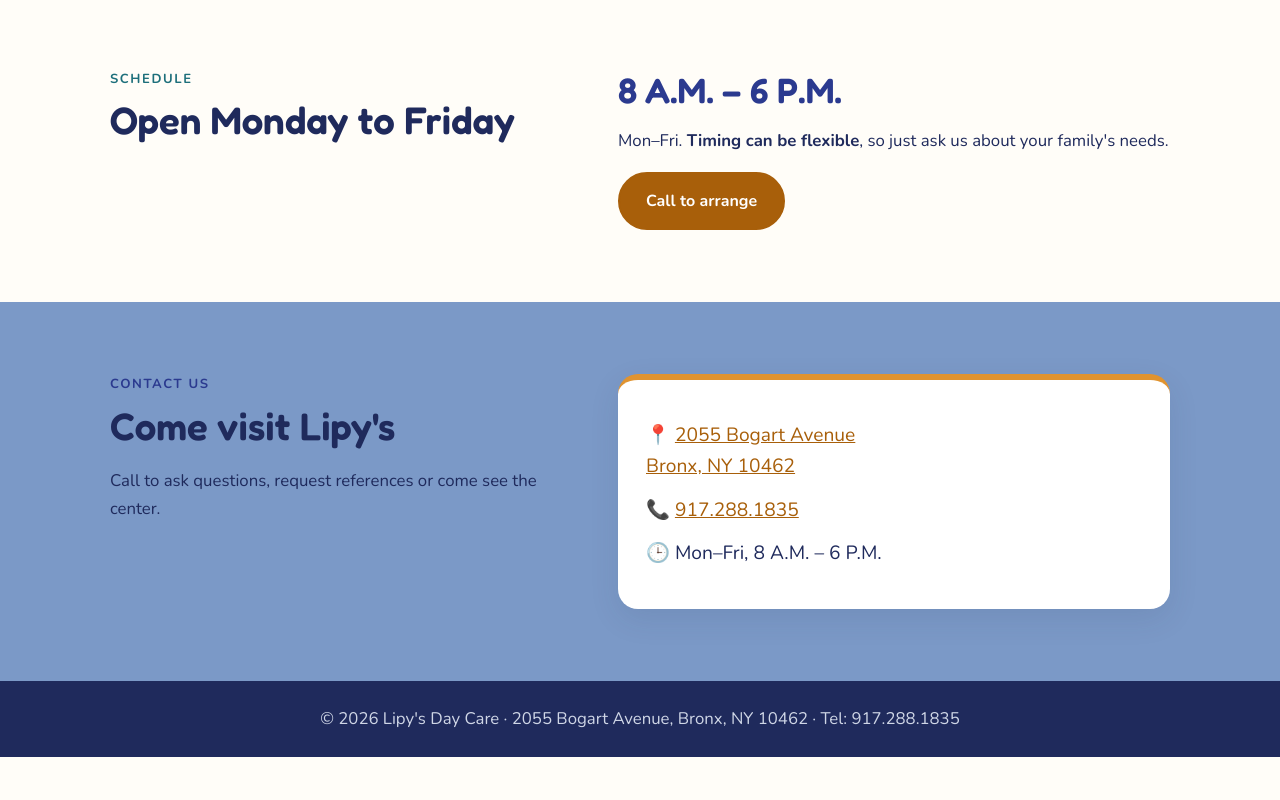
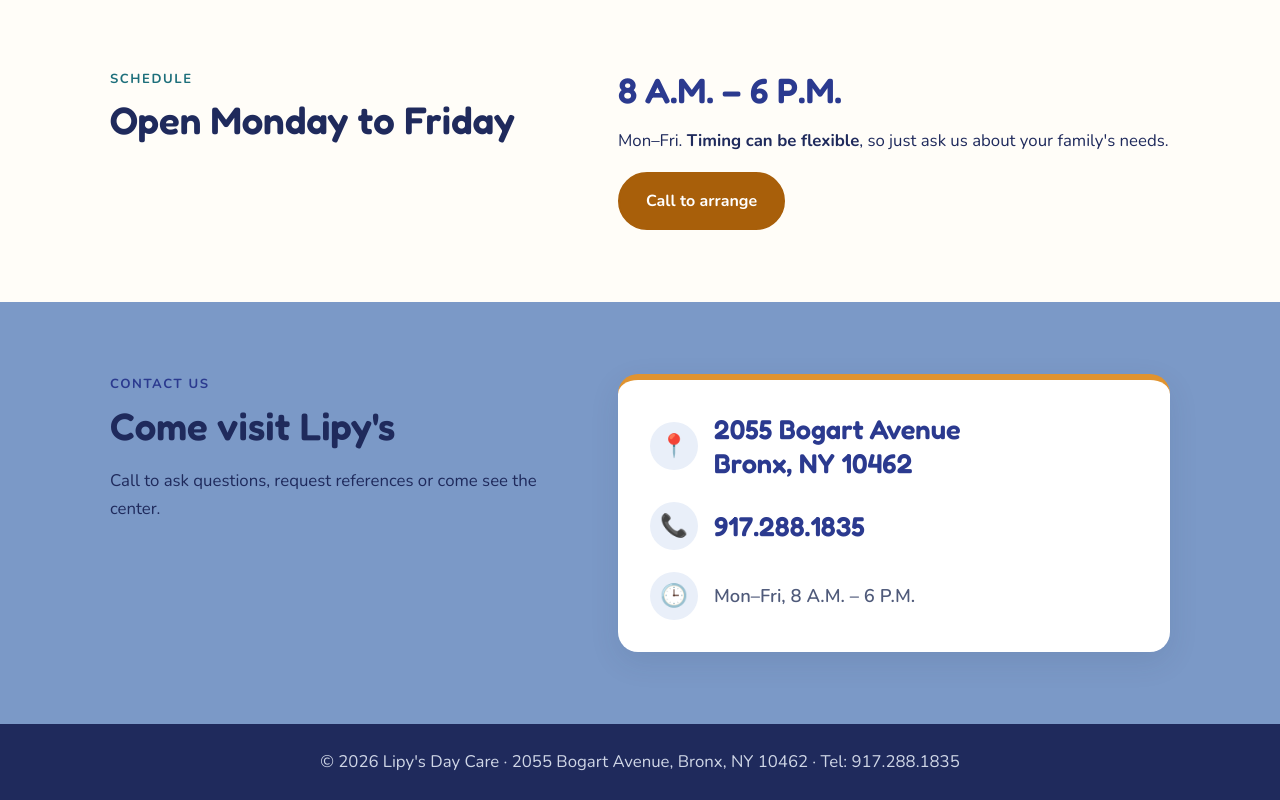
Before and after one commit to tahirsaboor15-ui/Websites, a plain HTML site: page lipys-daycare/index.html in a window 1280 px wide. Shown: the part 2004-2804 px from the top of the page. Before the commit the page ends 2761 px from the top, so only its background shows below. Drawn offline with nearby package versions, Linux system fonts and the light colour scheme.

Commit message:
Align and enlarge contact details
Co-Authored-By: Claude Sonnet 5.5 <noreply@anthropic.com>
Claude-Session: https://claude.ai/code/session_01U2bTqB3Ac7xYM4v3Q2HRWL

```diff
--- a/lipys-daycare/index.html
+++ b/lipys-daycare/index.html
@@ -116,9 +116,9 @@
         <p>Call to ask questions, request references or come see the center.</p>
       </div>
       <address class="contact-card">
-        <p><span aria-hidden="true">📍</span> <a href="https://www.google.com/maps/search/?api=1&amp;query=2055+Bogart+Avenue+Bronx+NY+10462">2055 Bogart Avenue<br>Bronx, NY 10462</a></p>
-        <p><span aria-hidden="true">📞</span> <a href="tel:+19172881835">917.288.1835</a></p>
-        <p><span aria-hidden="true">🕒</span> Mon–Fri, 8 A.M. – 6 P.M.</p>
+        <p><span class="ico" aria-hidden="true">📍</span><a href="https://www.google.com/maps/search/?api=1&amp;query=2055+Bogart+Avenue+Bronx+NY+10462">2055 Bogart Avenue<br>Bronx, NY 10462</a></p>
+        <p><span class="ico" aria-hidden="true">📞</span><a href="tel:+19172881835">917.288.1835</a></p>
+        <p><span class="ico" aria-hidden="true">🕒</span><span class="hrs">Mon–Fri, 8 A.M. – 6 P.M.</span></p>
       </address>
     </div>
   </section>
--- a/lipys-daycare/styles.css
+++ b/lipys-daycare/styles.css
@@ -43,7 +43,13 @@ address{font-style:normal}
 @media(prefers-reduced-motion:reduce){*{scroll-behavior:auto!important;transition:none!important}}
 .note{margin-top:24px;font-size:1.1rem}.hours .big{font:600 2.2rem Fredoka,sans-serif;color:var(--navy);margin:0}
 .cta-band{background:var(--sky)}.cta-band .eyebrow{color:var(--navy);filter:none}
-.contact-card{background:#fff;border-radius:var(--r);padding:28px;box-shadow:var(--shadow);font-size:1.2rem;border-top:6px solid var(--pri)}.contact-card p{margin:.6em 0}
+.contact-card{background:#fff;border-radius:var(--r);padding:32px;box-shadow:var(--shadow);border-top:6px solid var(--pri);display:grid;gap:22px}
+.contact-card p{margin:0;display:grid;grid-template-columns:48px 1fr;align-items:center;gap:16px}
+.contact-card .ico{display:grid;place-items:center;width:48px;height:48px;border-radius:50%;background:var(--tint);font-size:1.4rem}
+.contact-card a{font:600 1.7rem/1.25 Fredoka,sans-serif;color:var(--navy);text-decoration:none}
+.contact-card a:hover{color:var(--pri-d);text-decoration:underline}
+.contact-card .hrs{font:600 1.15rem/1.3 Nunito,sans-serif;color:var(--muted)}
 .logo{width:40px;height:40px;vertical-align:middle;margin-right:6px}
 .hero-img{position:relative;width:min(100%,460px);height:auto;border-radius:28px;box-shadow:var(--shadow);transform:rotate(2deg)}
 .about-img{width:100%;height:auto;border-radius:var(--r);box-shadow:var(--shadow);margin-top:20px}
+@media(max-width:480px){.contact-card{padding:24px 20px}.contact-card p{grid-template-columns:40px 1fr;gap:12px}.contact-card .ico{width:40px;height:40px;font-size:1.2rem}.contact-card a{font-size:1.35rem}}
```
